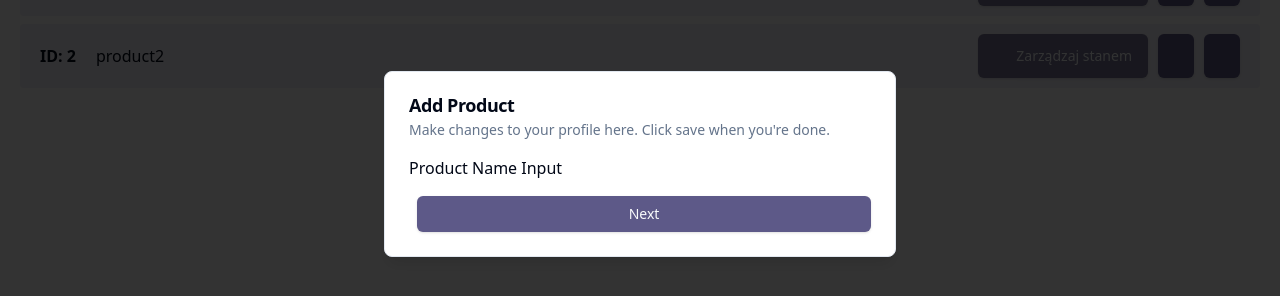
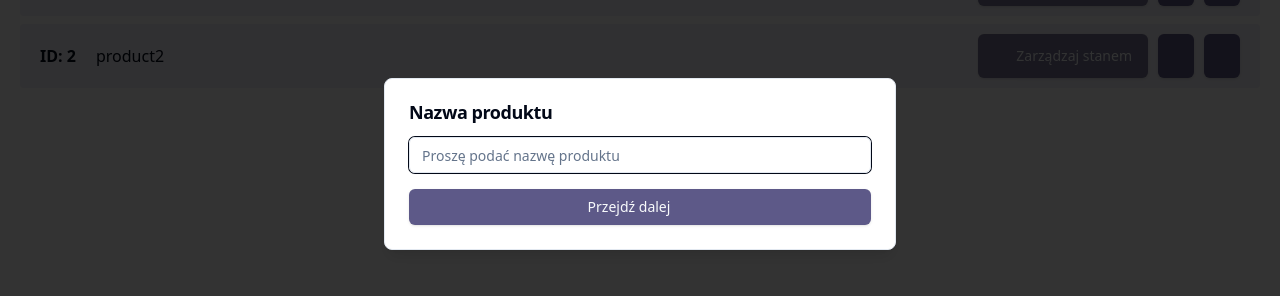
Before and after one commit to therockey/FreshCart, a Next.js app: page /employee/products in a window 1280 px wide. Both pictures are taken after a click on the button 1222 px from the left and 220 px from the top of the page. Shown: the part 236-532 px from the top of the page. Built offline with nearby package versions, Linux system fonts and the light colour scheme; some icons are missing.

Commit message:
Implement all missing form dialog views

```diff
--- a/src/app/employee/products/page.tsx
+++ b/src/app/employee/products/page.tsx
@@ -6,10 +6,6 @@ import {
     Dialog,
     DialogTrigger,
     DialogContent,
-  DialogHeader,
-  DialogTitle,
-  DialogDescription,
-  DialogFooter,
 } from "@/components/ui/dialog";
 import { Plus, Trash, CogFour, Search, ChartBarTwo } from "@mynaui/icons-react";
 import { useQuery } from "@tanstack/react-query";
@@ -18,7 +14,9 @@ import React from "react";
 import { AddProductStates } from "@/xstate/addProductMachine";
 import { ProductNameInput } from "@/components/products/ProductNameInput";
 import { ProductDataInput } from "@/components/products/ProductDataInput";
+import { Confirmation } from "@/components/products/Confirmation";
 import { getProducts } from "@/api/EmployeeFetch";
+import {SuccessPage} from "@/components/products/SuccessPage";
 
 const ProductsPage = () => {
   const { isPending, error, data } = useQuery({
@@ -32,13 +30,13 @@ const ProductsPage = () => {
         <div className="p-5">
             <div className="flex w-full items-center space-x-10">
                 <div className="flex w-full items-center space-x-2">
-          <Input type="search" placeholder="ID lub nazwa produktu" />
+                    <Input type="search" placeholder="ID lub nazwa produktu"/>
                     <Button type="submit">
-            <Search />
+                        <Search/>
                     </Button>
                 </div>
                 <Button type="submit">
-          <Plus />
+                    <Plus/>
                     Dodaj produkt
                 </Button>
             </div>
@@ -58,16 +56,16 @@ const ProductsPage = () => {
                             {/* Action Buttons */}
                             <div className="flex space-x-2.5">
                                 <Button className="bg-secondary h-full">
-                  <ChartBarTwo />
+                                    <ChartBarTwo/>
                                     Zarządzaj stanem
                                 </Button>
                                 <Button size="icon" className="bg-primary h-full">
-                  <CogFour />
+                                    <CogFour/>
                                 </Button>
                                 <Dialog>
                                     <DialogTrigger asChild>
                                         <Button size="icon" className="bg-primary h-full">
-                      <Trash />
+                                            <Trash/>
                                         </Button>
                                     </DialogTrigger>
                                     <DialogContent onInteractOutside={(e) => e.preventDefault()}>
@@ -77,6 +75,10 @@ const ProductsPage = () => {
                                         {state === AddProductStates.DATA && (
                                             <ProductDataInput {...eventSenders} />
                                         )}
+                                        {state === AddProductStates.CONFIRM && (
+                                            <Confirmation {...eventSenders} />
+                                        )}
+                                        {state === AddProductStates.SUCCESS && <SuccessPage />}
                                     </DialogContent>
                                 </Dialog>
                             </div>
--- a/src/app/globals.css
+++ b/src/app/globals.css
@@ -16,7 +16,7 @@
     --primary-foreground: 210 40% 98%;
     --secondary: 244, 13%, 52%;
     --secondary-foreground: 222.2 47.4% 11.2%;
-    --muted: 210 40% 96.1%;
+    --muted: 245, 16%, 77%;
     --muted-foreground: 215.4 16.3% 46.9%;
     --accent: 245, 44%, 96%;
     --accent-foreground: 222.2 47.4% 11.2%;
--- /dev/null
+++ b/src/components/products/Confirmation.tsx
@@ -0,0 +1,34 @@
+import React from "react";
+import {DialogHeader, DialogTitle} from "@/components/ui/dialog";
+import {Button} from "@/components/ui/button";
+
+interface ConfirmationProps {
+    sendNext: () => void;
+    sendBack: () => void;
+}
+
+export const Confirmation: React.FC<ConfirmationProps> = ({sendNext, sendBack}) => {
+    return (
+        <>
+            <DialogHeader>
+                <DialogTitle>Potwierdzenie</DialogTitle>
+            </DialogHeader>
+            <div className="flex flex-col justify-center content-center space-y-4 px-10">
+                <div className="w-fit font-bold">
+                    Czy na pewno chcesz dodać produkt:
+                </div>
+                <div className="w-fit">
+                    MAŚLANKA POLSKA MALINOWA 1kg
+                </div>
+                <div className="flex flex-row justify-between">
+                    <Button onClick={sendBack} variant="outline">
+                        Anuluj
+                    </Button>
+                    <Button onClick={sendNext}>
+                        Dodaj produkt
+                    </Button>
+                </div>
+            </div>
+        </>
+    );
+}
--- a/src/components/products/ProductDataInput.tsx
+++ b/src/components/products/ProductDataInput.tsx
@@ -1,6 +1,8 @@
 import React from "react";
 import {Button} from "@/components/ui/button";
-import {DialogDescription, DialogHeader, DialogTitle} from "@/components/ui/dialog";
+import {Input} from "@/components/ui/input";
+import {DialogHeader, DialogTitle} from "@/components/ui/dialog";
+import {ArrowRight, Image} from "@mynaui/icons-react";
 
 interface ProductDataInputProps {
     sendNext: () => void;
@@ -11,18 +13,38 @@ export const ProductDataInput: React.FC<ProductDataInputProps> = ({sendNext, sen
     return (
         <>
             <DialogHeader>
-                <DialogTitle>Add Product</DialogTitle>
-                <DialogDescription>
-                    Make changes to your profile here. Click save when you're done.
-                </DialogDescription>
+                <DialogTitle>Dane</DialogTitle>
             </DialogHeader>
-            <h1>Product Data Input</h1>
-            <Button onClick={sendBack} variant="outline">
-                Back
-            </Button>
-            <Button onClick={sendNext} className="ml-2">
-                Next
-            </Button>
+            <div className="flex flex-col justify-center space-y-4">
+                <div className="flex flex-row space-x-2.5 justify-between">
+                    <div className="flex flex-col space-y-2">
+                        <label htmlFor="price">Cena</label>
+                        <div className="flex flex-row space-x-2.5 content-center">
+                            <Input type="number" id="price" step="0.01" min="0"/>
+                            <div>zł</div>
+                        </div>
+                    </div>
+                    <div className="flex flex-col space-y-2">
+                        <label htmlFor="Weight">Waga</label>
+                        <div className="flex flex-row space-x-2.5">
+                            <Input type="number" id="Weight" min="0"/>
+                            <div>g</div>
+                        </div>
+                    </div>
+                </div>
+                <div className="flex flex-col space-y-2">
+                    <label htmlFor="description">Opis</label>
+                    <Input id="description"/>
+                </div>
+                <Button onClick={sendBack} className="bg-muted text-white">
+                    <Image/>
+                    Przekaż zdjęcie
+                </Button>
+                <Button onClick={sendNext}>
+                    Dodaj produkt
+                    <ArrowRight/>
+                </Button>
+            </div>
         </>
     );
 }
--- a/src/components/products/ProductNameInput.tsx
+++ b/src/components/products/ProductNameInput.tsx
@@ -1,6 +1,8 @@
 import React from "react";
 import {Button} from "@/components/ui/button";
-import {DialogDescription, DialogHeader, DialogTitle} from "@/components/ui/dialog";
+import {DialogHeader, DialogTitle} from "@/components/ui/dialog";
+import {ArrowRight} from "@mynaui/icons-react";
+import {Input} from "@/components/ui/input";
 
 interface ProductNameInputProps {
     sendNext: () => void;
@@ -11,14 +13,12 @@ export const ProductNameInput: React.FC<ProductNameInputProps> = ({sendNext, sen
     return (
         <>
             <DialogHeader>
-                <DialogTitle>Add Product</DialogTitle>
-                <DialogDescription>
-                    Make changes to your profile here. Click save when you're done.
-                </DialogDescription>
+                <DialogTitle>Nazwa produktu</DialogTitle>
             </DialogHeader>
-            <h1>Product Name Input</h1>
-            <Button onClick={sendNext} className="ml-2">
-                Next
+            <Input placeholder="Proszę podać nazwę produktu"/>
+            <Button onClick={sendNext}>
+                Przejdź dalej
+                <ArrowRight/>
             </Button>
         </>
     );
--- /dev/null
+++ b/src/components/products/SuccessPage.tsx
@@ -0,0 +1,19 @@
+import React from "react";
+import {DialogClose, DialogHeader, DialogTitle} from "@/components/ui/dialog";
+import {Button} from "@/components/ui/button";
+
+export const SuccessPage: React.FC = () => {
+    return (
+        <>
+            <DialogHeader>
+                <DialogTitle>Sukces</DialogTitle>
+            </DialogHeader>
+            <div className="flex flex-col content-center space-y-4">
+                <h1>Produkt pomyślnie dodany!</h1>
+                <DialogClose asChild>
+                    <Button>Ok</Button>
+                </DialogClose>
+            </div>
+        </>
+    );
+}
```
Lines whose indentation alone changed are shown as unchanged.
